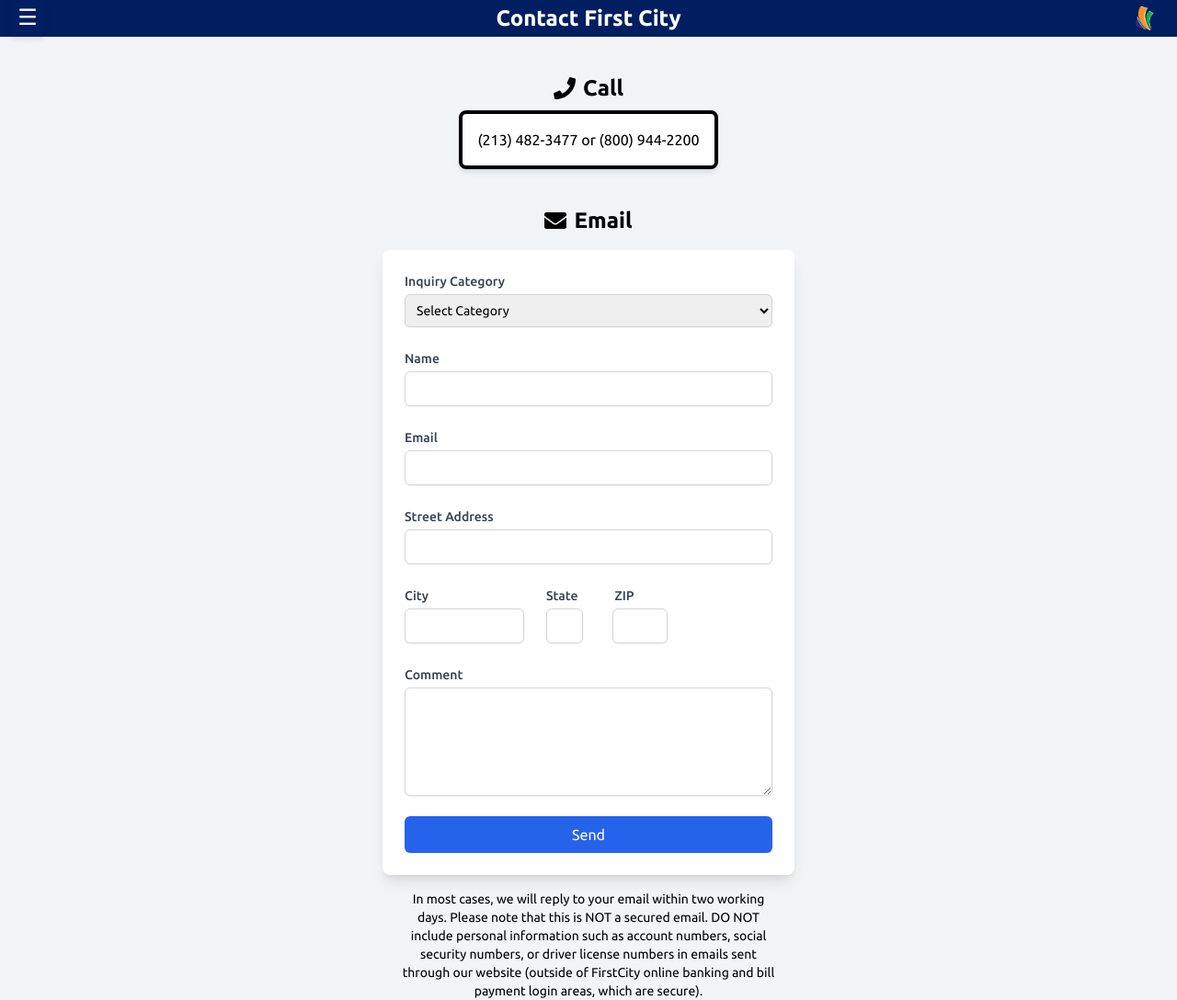
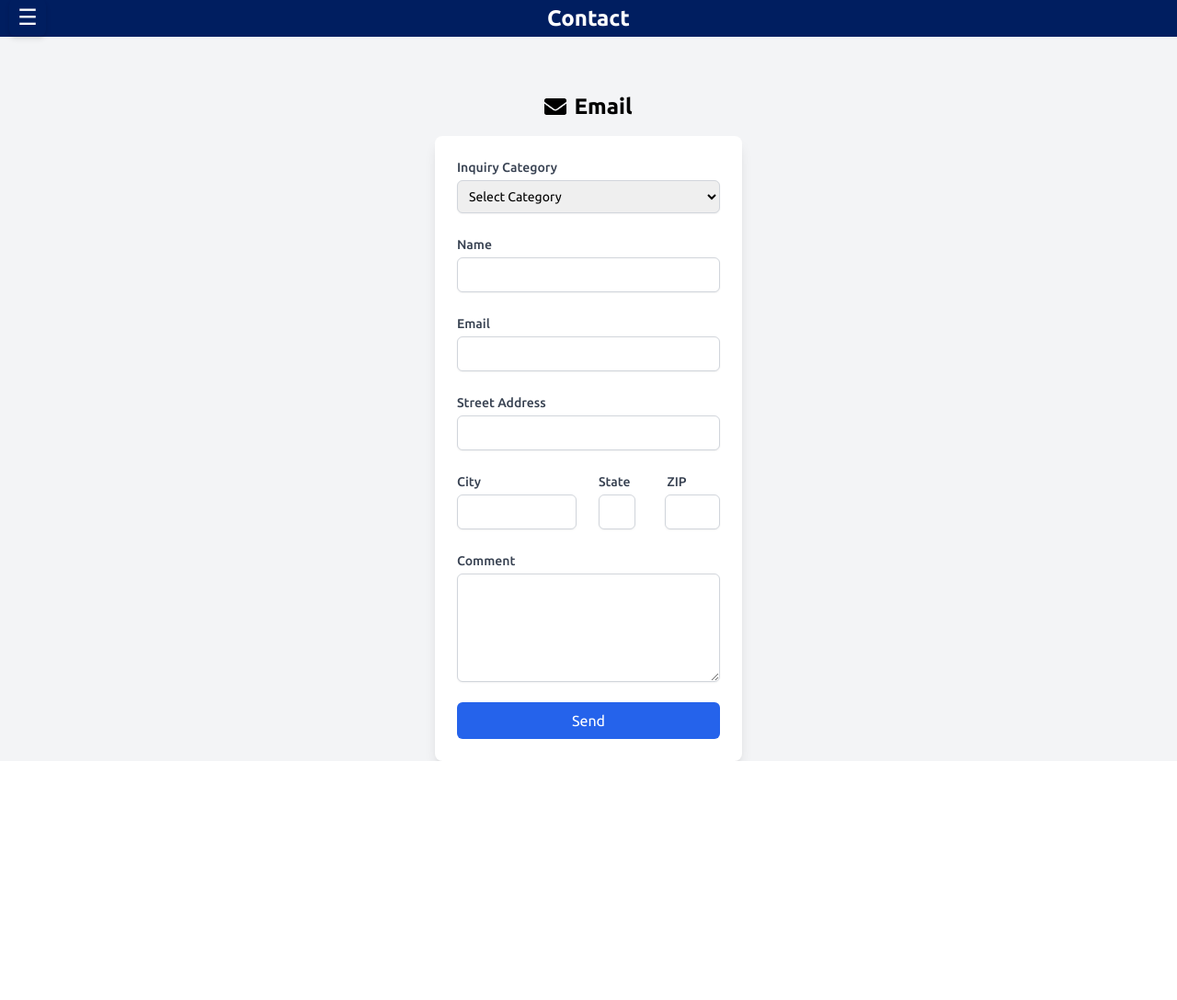
Before and after one commit to everettbu/savings-calc, a React (Vite) app in the folder savings-calculator/: page /contact in a window 1280 px wide. Shown: the whole page at 92% size. After the commit the page ends 828 px from the top, so only its background shows below. Built offline with nearby package versions, Linux system fonts and the light colour scheme.

Commit message:
Removed components + vite update

```diff
--- a/savings-calculator/package.json
+++ b/savings-calculator/package.json
@@ -33,6 +33,6 @@
     "postcss": "^8.4.38",
     "prettier": "^3.3.0",
     "tailwindcss": "^3.4.3",
-    "vite": "^5.2.0"
+    "vite": "^5.3.1"
   }
 }
--- a/savings-calculator/src/components/Menu.jsx
+++ b/savings-calculator/src/components/Menu.jsx
@@ -1,6 +1,5 @@
 import React, { useEffect, useRef } from 'react';
 import { Transition } from 'react-transition-group';
-import logo from '../assets/logo.png';
 
 const Menu = ({ isDrawerOpen, toggleDrawer, navigate }) => {
   const drawerRef = useRef(null);
@@ -56,7 +55,7 @@ const Menu = ({ isDrawerOpen, toggleDrawer, navigate }) => {
                     </button>
                   </li>
                   <li>
-                    <a href='https://app.loanspq.com/xa/xpressApp.aspx?enc=Kw21Wblm1yxpjJabdoZaD9P5Ohrb21U42vf4mi4ehVOHesN2P5T0h5-U4tYLIGz1pbxW5gXLDq4i9XcbQAEpui6QgaQp7OmdIC4KX01JRaLYmxn24WPdjZkK9UMNSPC3' target="_blank" rel="noopener noreferrer" className="text-primary p-2 text-xl hover:underline">
+                    <a href='' target="_blank" rel="noopener noreferrer" className="text-primary p-2 text-xl hover:underline">
                       Open Account
                     </a>
                   </li>
@@ -68,11 +67,6 @@ const Menu = ({ isDrawerOpen, toggleDrawer, navigate }) => {
                 </ul>
               </nav>
             </div>
-            <div className="flex justify-center items-center p-4">
-              <a href='https://www.firstcitycu.org/' target="_blank" rel="noopener noreferrer">
-                <img src={logo} alt="First City Logo" className="w-40 h-28 object-contain" />
-              </a>
-            </div>
           </div>
         )}
       </Transition>
--- a/savings-calculator/src/pages/Contact.jsx
+++ b/savings-calculator/src/pages/Contact.jsx
@@ -27,23 +27,10 @@ const Contact = () => {
         >
           ☰
         </button>
-        <h1 className="text-2xl font-bold">Contact First City</h1>
-        <a href='https://www.firstcitycu.org/' target="_blank" rel="noopener noreferrer">
-          <img
-            src={logo}
-            alt="Logo"
-            className="absolute top-1 right-5 w-8 h-8 object-contain"
-          />
-        </a>
+        <h1 className="text-2xl font-bold">Contact</h1>
       </header>
       <Menu isDrawerOpen={isDrawerOpen} toggleDrawer={toggleDrawer} navigate={navigate} />
       <div className="flex flex-col items-center mt-10 px-4">
-        <div className="flex items-center text-2xl font-bold mb-2">
-          <FaPhone className="mr-2" /> Call
-        </div>
-        <div className="border-4 border-black rounded-lg flex flex-col justify-center items-center mb-5 p-4 bg-white shadow-md">
-          (213) 482-3477 or (800) 944-2200
-        </div>
         <div className="text-2xl font-bold mt-5 flex items-center">
           <FaEnvelope className="mr-2" /> Email
         </div>
@@ -74,9 +61,6 @@ const Contact = () => {
               Send
             </button>
           </div>
-          <div className="w-full max-w-md text-sm mt-4 px-4 text-center">
-            In most cases, we will reply to your email within two working days. Please note that this is NOT a secured email. DO NOT include personal information such as account numbers, social security numbers, or driver license numbers in emails sent through our website (outside of FirstCity online banking and bill payment login areas, which are secure).
-          </div>
         </main>
       </div>
     </div>
--- a/savings-calculator/src/pages/Home.jsx
+++ b/savings-calculator/src/pages/Home.jsx
@@ -65,13 +65,6 @@ const Home = () => {
           ☰
         </button>
         <h1 className="text-2xl font-bold text-center">{windowWidth < 430 ? 'Savings Calculator' : 'Financial Savings Calculator'}</h1>
-        <a href='https://www.firstcitycu.org/' target="_blank" rel="noopener noreferrer">
-          <img
-            src={logo}
-            alt="Logo"
-            className="absolute top-1 right-5 w-8 h-8 object-contain"
-          />
-        </a>
       </header>
       <Menu isDrawerOpen={isDrawerOpen} toggleDrawer={toggleDrawer} navigate={navigate} />
       <div className={`flex w-full items-start ${isDrawerOpen ? 'pointer-events-none' : ''}`} style={{ marginTop: '-1px' }}>
@@ -118,7 +111,7 @@ const Home = () => {
       <div className="flex flex-col items-center mt-2">
         <div className="border-t-2 border-l-2 border-r-2 border-secondary-dark rounded-t-lg bg-secondary text-white p-2 w-full max-w-sm">
           <h3 className="text-2xl font-semibold text-center">
-            Total Savings with First City: {(Math.round((totalSavings + Number.EPSILON) *100)/100).toLocaleString(undefined, {style:'currency', currency:'USD', currencyDisplay:'narrowSymbol'})}
+            Total Savings: {(Math.round((totalSavings + Number.EPSILON) *100)/100).toLocaleString(undefined, {style:'currency', currency:'USD', currencyDisplay:'narrowSymbol'})}
           </h3>
           {/* <p style={{fontSize: '0.6rem'}} className="text-center">
             Your savings with First City Credit Union are federally insured up to $250,000
```
Also changed, not shown: 1 other file (tests, documents, lock files or other folders).
